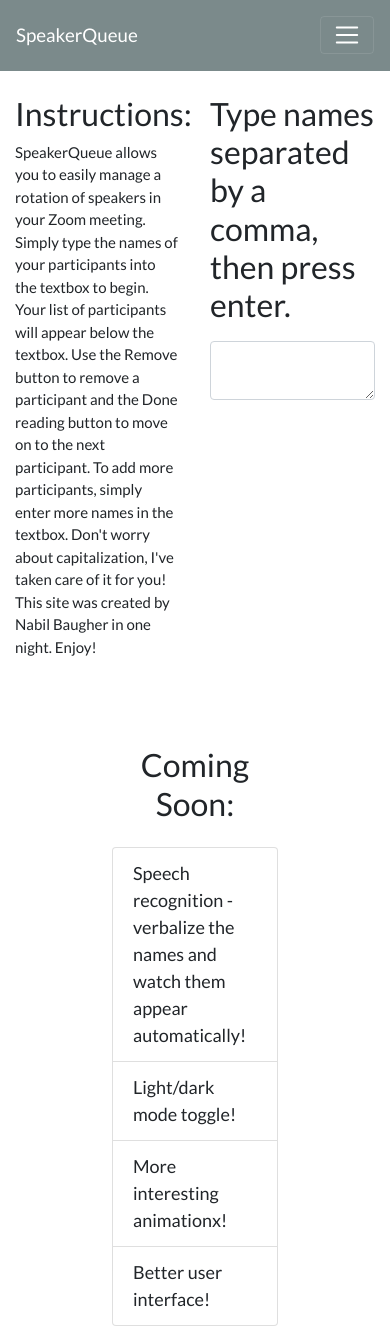
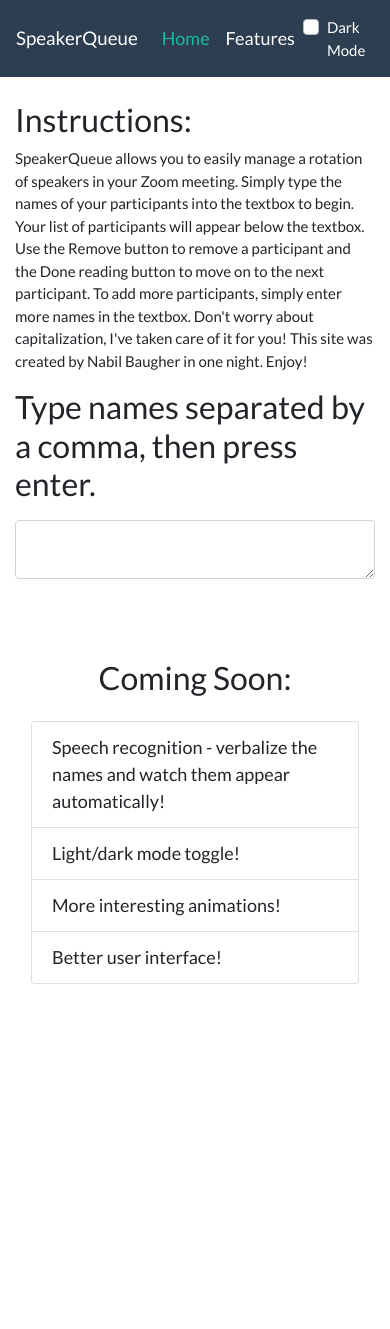
Before and after one commit to nabilbaugher/Speaker-Queue, a plain HTML site: page public/index.html in a window 390 px wide. After the commit the page ends 1000 px from the top, so only its background shows below. Drawn offline with nearby package versions, Linux system fonts and the light colour scheme.

Commit message:
Cleaned up site and fixed dark mode toggle

```diff
--- a/public/index.html
+++ b/public/index.html
@@ -10,13 +10,13 @@
 </head>
 <body>
 
-    <nav class="navbar navbar-expand-lg navbar-dark bg-dark">
+    <nav class="navbar navbar-expand navbar-dark bg-primary">
         <a class="navbar-brand" href="#">SpeakerQueue</a>
         <button class="navbar-toggler" type="button" data-toggle="collapse" data-target="#navbarColor01" aria-controls="navbarColor01" aria-expanded="false" aria-label="Toggle navigation">
           <span class="navbar-toggler-icon"></span>
         </button>
 
-        <div class="collapse navbar-collapse" id="navbarColor02">
+        <div class="collapse navbar-collapse" id="navbarColor01">
           <ul class="navbar-nav mr-auto">
             <li class="nav-item active">
               <a class="nav-link" href="#">Home <span class="sr-only">(current)</span></a>
@@ -24,20 +24,10 @@
             <li class="nav-item">
               <a class="nav-link" href="#">Features</a>
             </li>
-            <li class="nav-item dropdown">
-              <a class="nav-link dropdown-toggle" data-toggle="dropdown" href="#" role="button" aria-haspopup="true" aria-expanded="false">Dropdown</a>
-              <div class="dropdown-menu">
-                <a class="dropdown-item" href="#">Action</a>
-                <a class="dropdown-item" href="#">Another action</a>
-                <a class="dropdown-item" href="#">Something else here</a>
-                <div class="dropdown-divider"></div>
-                <a class="dropdown-item" href="#">Separated link</a>
-              </div>
-            </li>
           </ul>
-          <div class="custom-control custom-switch">
+          <div class="custom-control custom-checkbox">
             <input type="checkbox" class="custom-control-input" id="toggle">
-            <label class="custom-control-label" for="toggle">Dark Mode</label>
+            <label class="custom-control-label" for="toggle" id="toggle_label">Dark Mode</label>
           </div>
         </div>
       </nav>
@@ -50,7 +40,7 @@
         </div> -->
 
         <div class="row justify-content-center mt-4">
-            <div class="col col-6">
+            <div class="col-lg-6">
                 <h3>Instructions:</h3>
                 <p>
                     SpeakerQueue allows you to easily manage a rotation of speakers in your Zoom meeting.
@@ -61,25 +51,24 @@
                     I've taken care of it for you! This site was created by Nabil Baugher in one night. Enjoy!
                 </p>
             </div>
-            <div class="col col-6">
+            <div class="col-lg-6">
                 <h3 class="mb-3">Type names separated by a comma, then press enter.</h3>
                 <div class="mt-3 mb-3">
                     <textarea class="form-control" id="input_names"></textarea>
                 </div>
                 <div class="mt-4 mb-3">
-                    <ul class="list-group" id="draggable_list">
-                    </ul>
+                    <ul class="list-group" id="draggable_list"></ul>
                 </div>
             </div>
         </div>
 
-        <div class="row justify-content-center p-5">
-            <div class="col col-8">
+        <div class="row justify-content-center p-3">
+            <div class="col-lg-8">
                 <h3 class="m-4" style= 'text-align: center'>Coming Soon:</h3>
                 <ul class="list-group" id="new_features">
                     <li class="list-group-item">Speech recognition - verbalize the names and watch them appear automatically!</li>
                     <li class="list-group-item">Light/dark mode toggle!</li>
-                    <li class="list-group-item">More interesting animationx!</li>
+                    <li class="list-group-item">More interesting animations!</li>
                     <li class="list-group-item">Better user interface!</li>
                 </ul>
             </div>
--- a/public/script.js
+++ b/public/script.js
@@ -52,7 +52,6 @@
 
 // light/dark mode toggle
 $("#toggle").change(function() {
-    console.log("beand");
     if (this.checked) {
         $("#light_mode").remove();
         $("head").append('<link id="dark_mode" rel="stylesheet" href="https://stackpath.bootstrapcdn.com/bootswatch/4.5.0/darkly/bootstrap.min.css" integrity="sha384-Bo21yfmmZuXwcN/9vKrA5jPUMhr7znVBBeLxT9MA4r2BchhusfJ6+n8TLGUcRAtL" crossorigin="anonymous">');
--- a/public/styles.css
+++ b/public/styles.css
@@ -1,3 +1,12 @@
 li {
     font-size: 18px;
 }
+
+#toggle {
+    border: 5px;
+    border-color: black;
+}
+
+#toggle_label {
+    color: white;
+}
```
